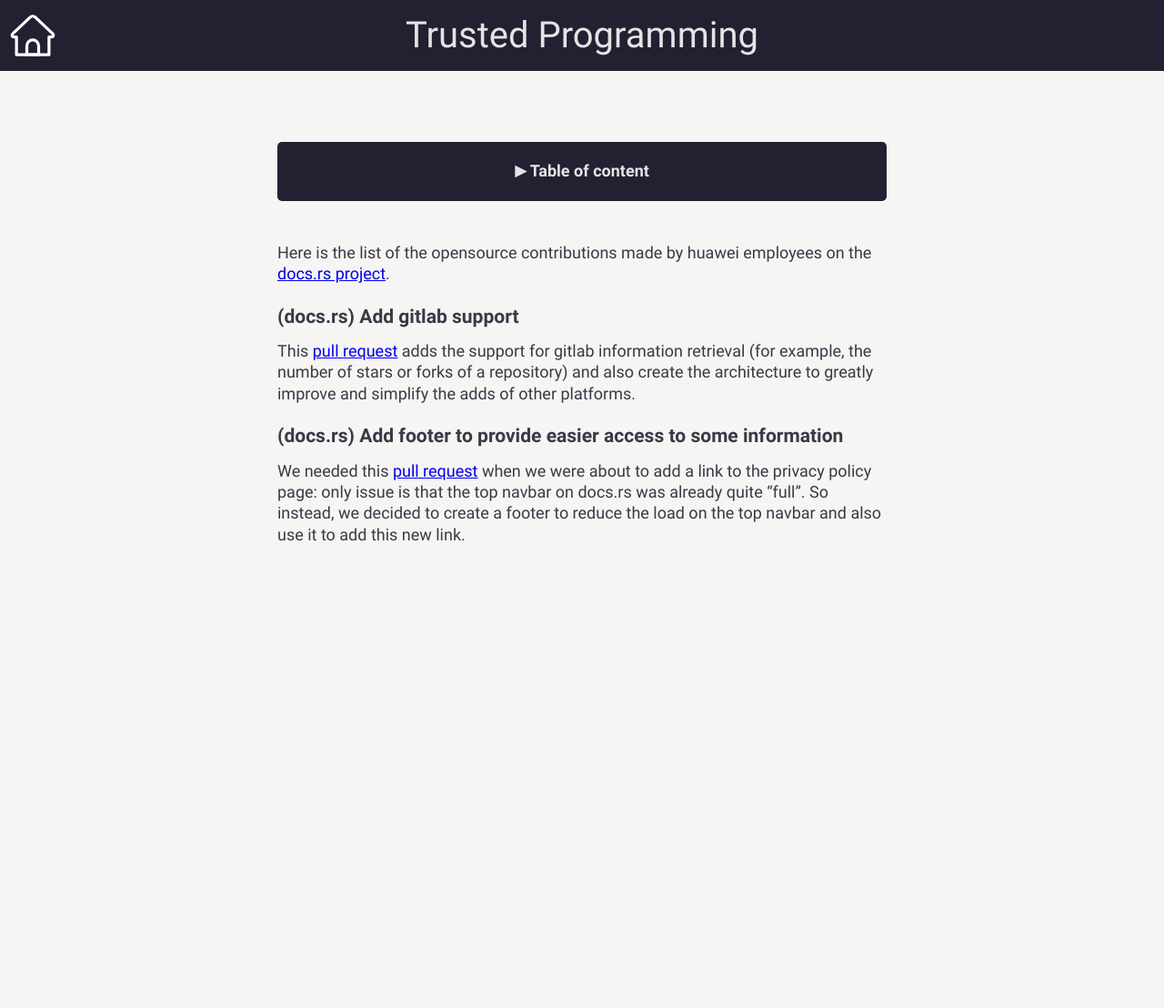
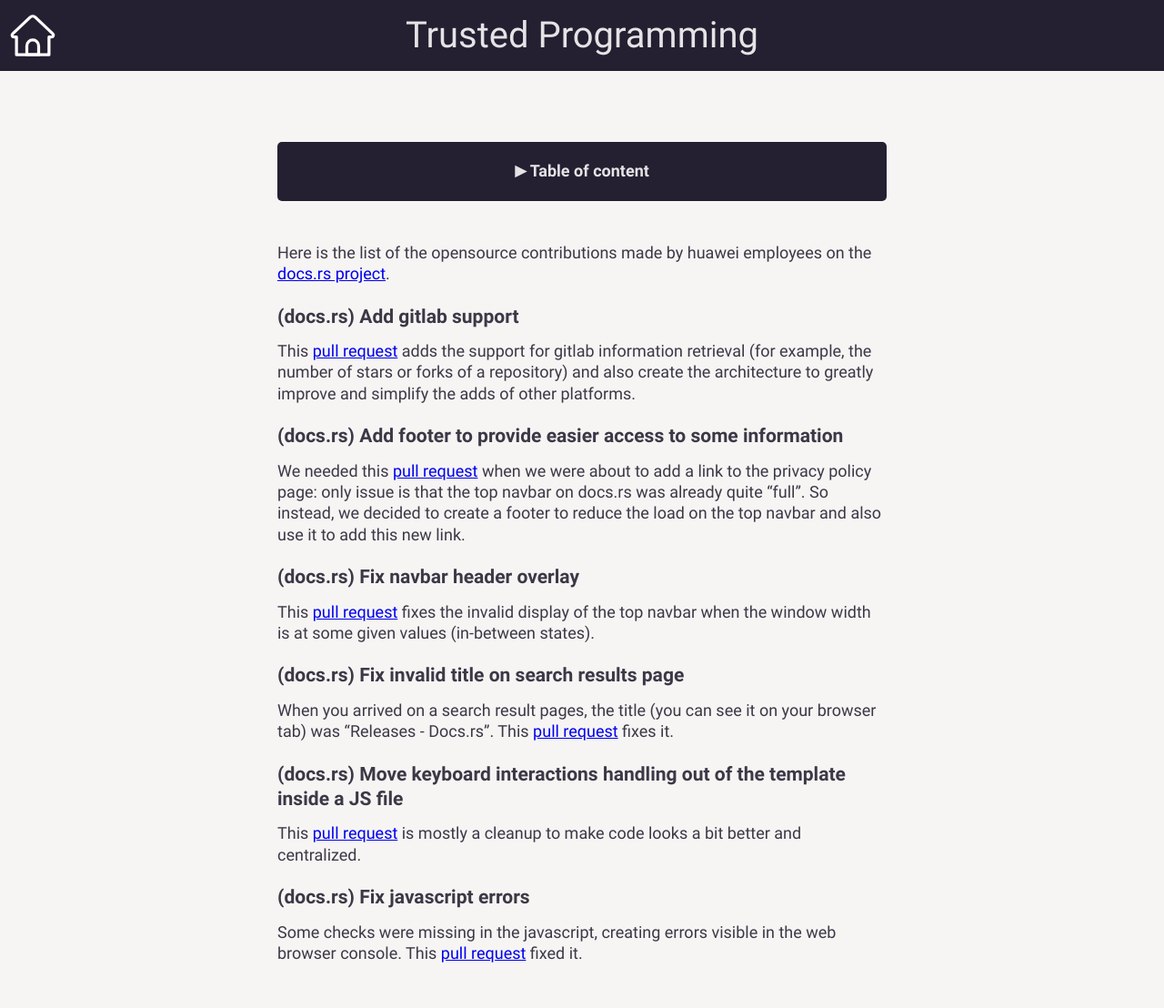
Before and after one commit to yijunyu/trusted-programming.github.io, a Jekyll site: the page built from articles/docs-rs.md, in a window 1280 px wide. Shown: the whole page at 91% size. Built offline with Jekyll 4.4.1, drawn with Linux system fonts in a browser that asks for light colours; before the commit the page ends 900 px from its top, so only the background shows below that.

Commit message:
Add more docs.rs contributions

```diff
--- a/articles/docs-rs.md
+++ b/articles/docs-rs.md
@@ -13,3 +13,19 @@
 ### (docs.rs) Add footer to provide easier access to some information
 
 We needed this [pull request](https://github.com/rust-lang/docs.rs/pull/1367) when we were about to add a link to the privacy policy page: only issue is that the top navbar on docs.rs was already quite "full". So instead, we decided to create a footer to reduce the load on the top navbar and also use it to add this new link.
+
+### (docs.rs) Fix navbar header overlay
+
+This [pull request](https://github.com/rust-lang/docs.rs/pull/1462) fixes the invalid display of the top navbar when the window width is at some given values (in-between states).
+
+### (docs.rs) Fix invalid title on search results page
+
+When you arrived on a search result pages, the title (you can see it on your browser tab) was "Releases - Docs.rs". This [pull request](https://github.com/rust-lang/docs.rs/pull/1458) fixes it.
+
+### (docs.rs) Move keyboard interactions handling out of the template inside a JS file
+
+This [pull request](https://github.com/rust-lang/docs.rs/pull/1448) is mostly a cleanup to make code looks a bit better and centralized.
+
+### (docs.rs) Fix javascript errors
+
+Some checks were missing in the javascript, creating errors visible in the web browser console. This [pull request](https://github.com/rust-lang/docs.rs/pull/1447) fixed it.
```
